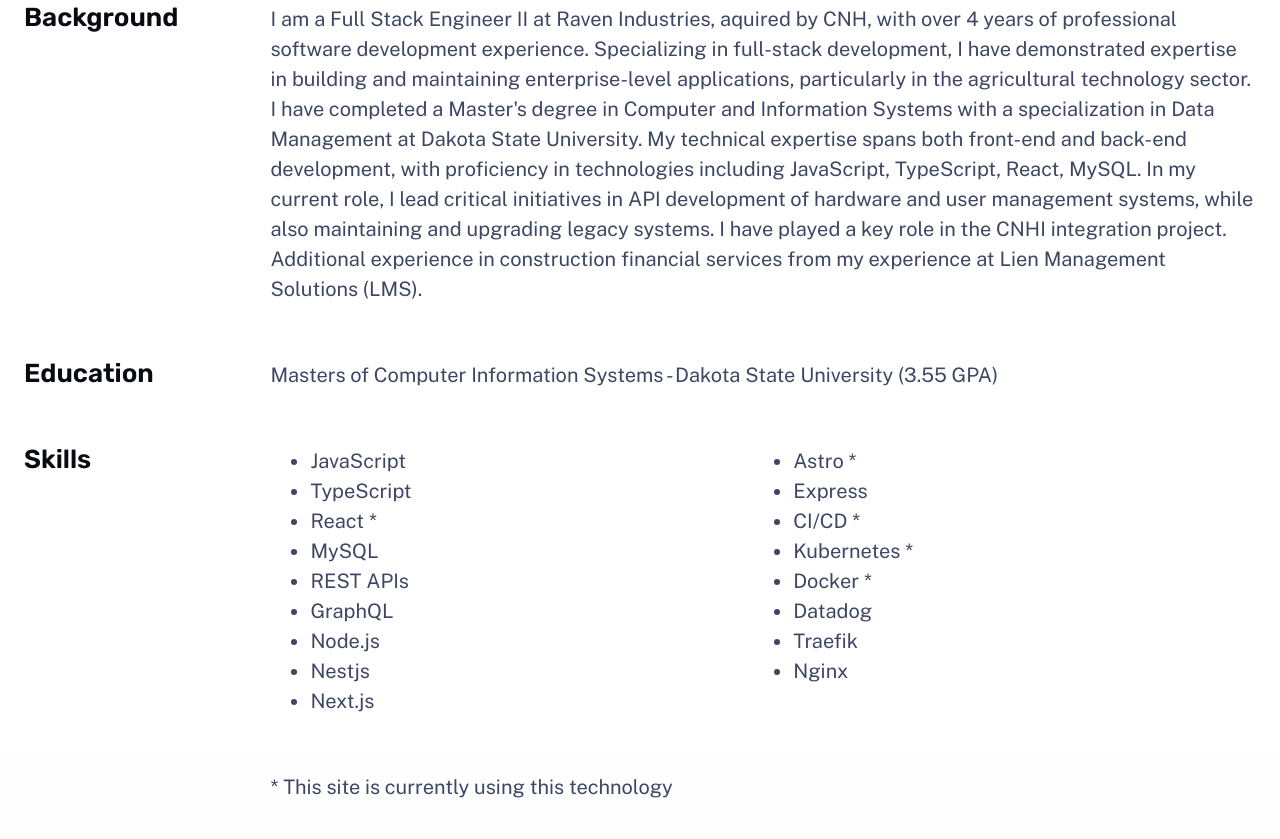
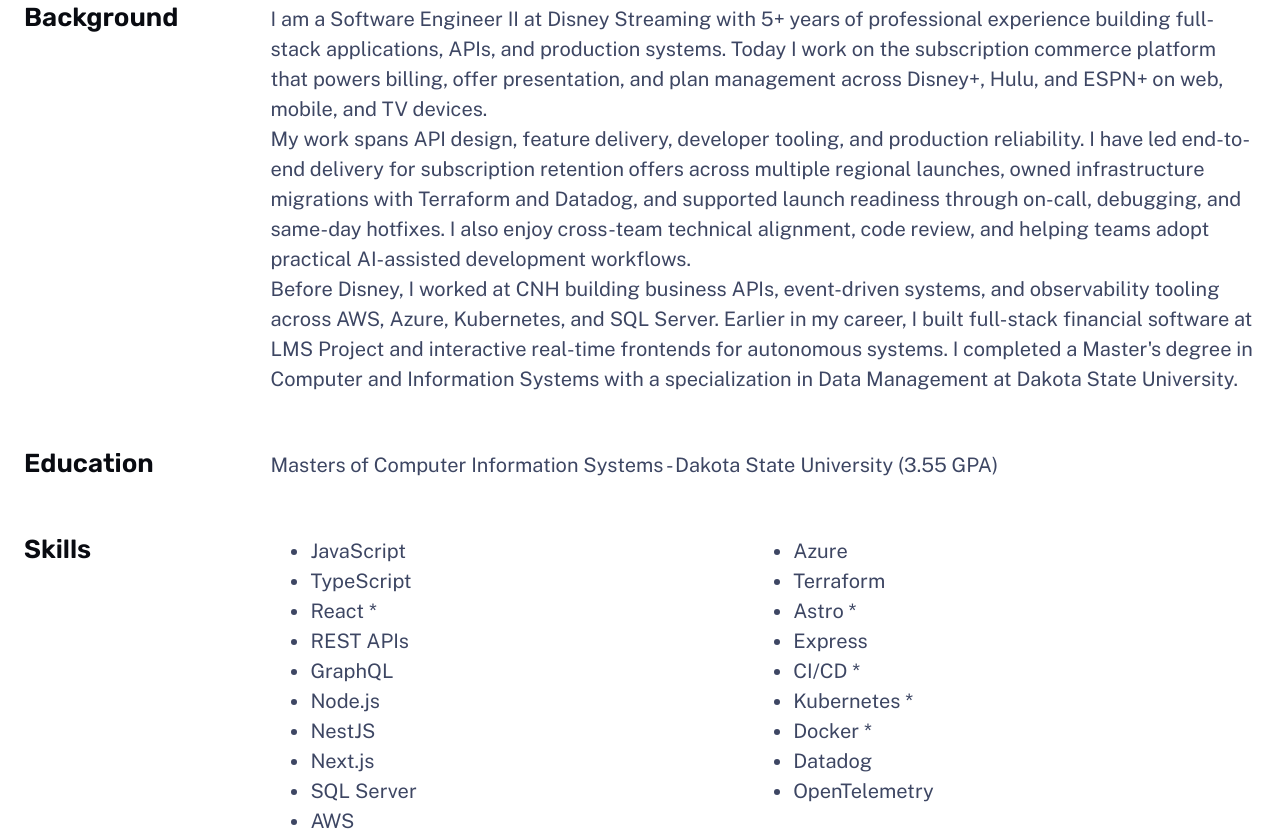
Before and after one commit to JacobBanghart/astro-portfolio, an Astro site: page /about in a window 1280 px wide. Shown: the part 858-1697 px from the top of the page. Built offline with nearby package versions, Linux system fonts and the light colour scheme; Astro itself is replaced by a stand-in of ours.

Commit message:
docs: refresh portfolio bio
Update the homepage and about copy to reflect current Disney Streaming work and recent platform experience.

```diff
--- a/src/pages/about.astro
+++ b/src/pages/about.astro
@@ -7,7 +7,7 @@
 
 <BaseLayout
   title="About | Jacob Banghart"
-  description="About Jacob Banghart Lorem Ipsum"
+  description="Software Engineer II at Disney Streaming with experience in subscription commerce, distributed systems, and platform reliability."
 >
   <div class="stack gap-20">
     <main class="wrapper about">
@@ -28,21 +28,30 @@
         <h2 class="section-title">Background</h2>
         <div class="content">
           <p>
-            I am a Full Stack Engineer II at Raven Industries, aquired by CNH,
-            with over 4 years of professional software development experience.
-            Specializing in full-stack development, I have demonstrated
-            expertise in building and maintaining enterprise-level applications,
-            particularly in the agricultural technology sector. I have completed
-            a Master's degree in Computer and Information Systems with a
-            specialization in Data Management at Dakota State University. My
-            technical expertise spans both front-end and back-end development,
-            with proficiency in technologies including JavaScript, TypeScript,
-            React, MySQL. In my current role, I lead critical initiatives in API
-            development of hardware and user management systems, while also
-            maintaining and upgrading legacy systems. I have played a key role
-            in the CNHI integration project. Additional experience in
-            construction financial services from my experience at Lien
-            Management Solutions (LMS).
+            I am a Software Engineer II at Disney Streaming with 5+ years of
+            professional experience building full-stack applications, APIs, and
+            production systems. Today I work on the subscription commerce
+            platform that powers billing, offer presentation, and plan
+            management across Disney+, Hulu, and ESPN+ on web, mobile, and TV
+            devices.
+          </p>
+          <p>
+            My work spans API design, feature delivery, developer tooling, and
+            production reliability. I have led end-to-end delivery for
+            subscription retention offers across multiple regional launches,
+            owned infrastructure migrations with Terraform and Datadog, and
+            supported launch readiness through on-call, debugging, and same-day
+            hotfixes. I also enjoy cross-team technical alignment, code review,
+            and helping teams adopt practical AI-assisted development workflows.
+          </p>
+          <p>
+            Before Disney, I worked at CNH building business APIs, event-driven
+            systems, and observability tooling across AWS, Azure, Kubernetes,
+            and SQL Server. Earlier in my career, I built full-stack financial
+            software at LMS Project and interactive real-time frontends for
+            autonomous systems. I completed a Master&apos;s degree in Computer and
+            Information Systems with a specialization in Data Management at
+            Dakota State University.
           </p>
         </div>
       </section>
@@ -62,20 +71,22 @@
             <li>JavaScript</li>
             <li>TypeScript</li>
             <li>React *</li>
-            <li>MySQL</li>
             <li>REST APIs</li>
             <li>GraphQL</li>
             <li>Node.js</li>
-            <li>Nestjs</li>
+            <li>NestJS</li>
             <li>Next.js</li>
+            <li>SQL Server</li>
+            <li>AWS</li>
+            <li>Azure</li>
+            <li>Terraform</li>
             <li>Astro *</li>
             <li>Express</li>
             <li>CI/CD *</li>
             <li>Kubernetes *</li>
             <li>Docker *</li>
             <li>Datadog</li>
-            <li>Traefik</li>
-            <li>Nginx</li>
+            <li>OpenTelemetry</li>
           </ul>
         </div>
         <div class="content">
--- a/src/pages/index.astro
+++ b/src/pages/index.astro
@@ -31,7 +31,7 @@
       <header class="hero">
         <Hero
           title="Hello, my name is Jacob Banghart"
-          tagline="I am a Backend Software Developer who is currently based in Sioux Falls, South Dakota."
+          tagline="I am a Software Engineer II at Disney Streaming building subscription commerce systems for Disney+, Hulu, and ESPN+ from Sioux Falls, South Dakota."
           align="start"
         >
           <div class="roles">
```
